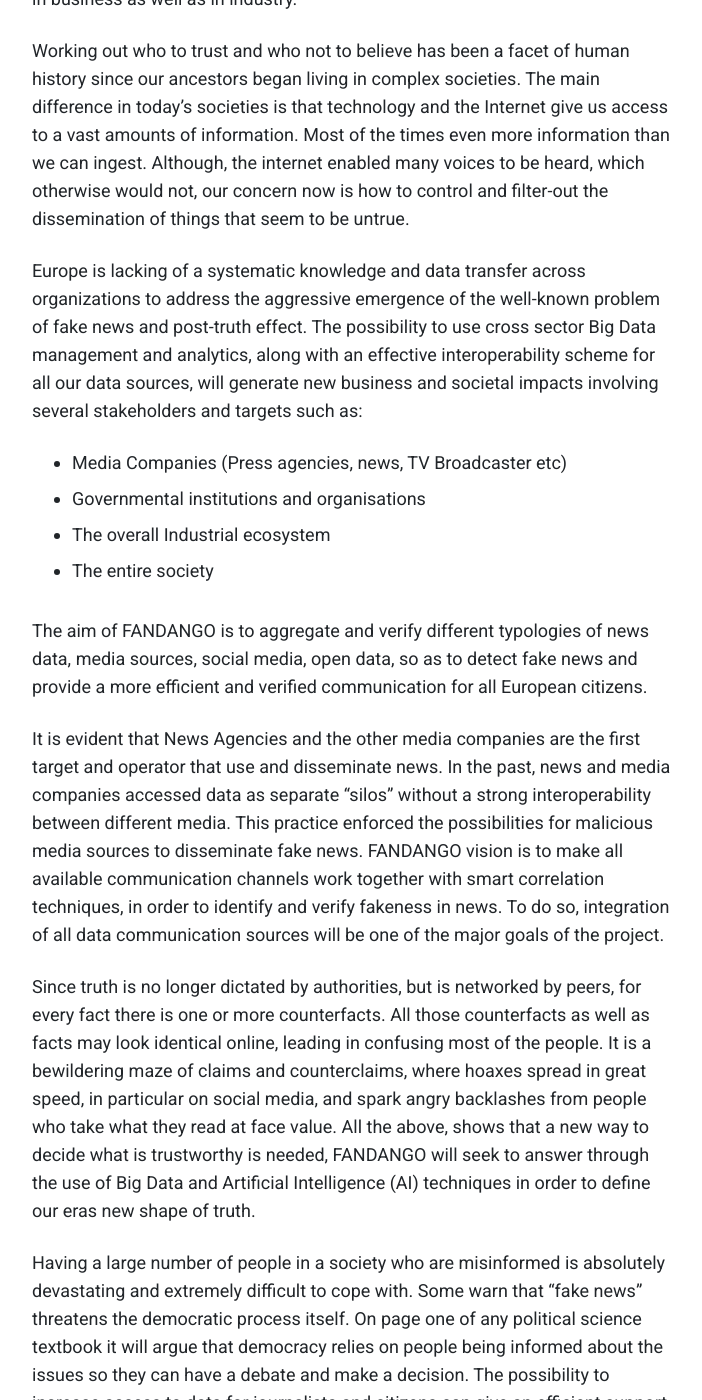
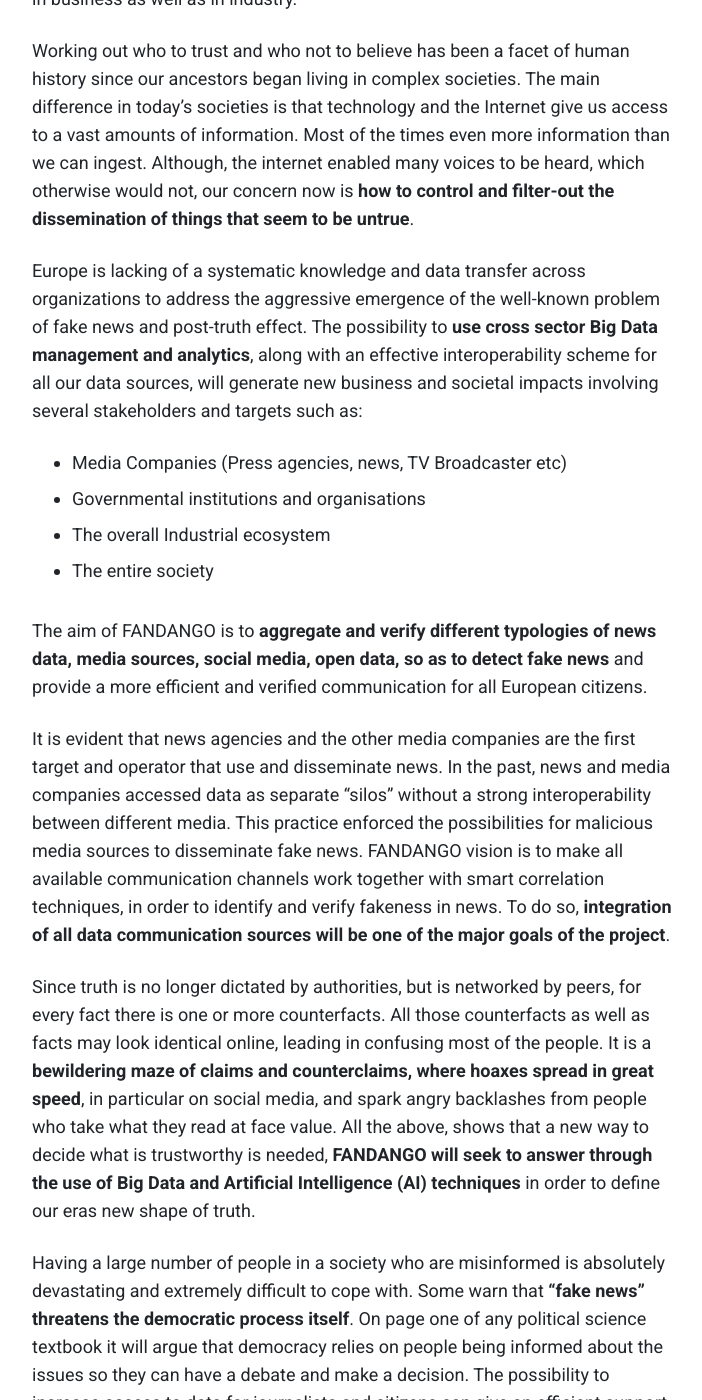
Before and after one commit to fandangOrg/fandango-web, a Jekyll site: the page built from _posts/2018-02-27-welcome-to-fandango.markdown, in a window 1280 px wide and 1400 px high, scrolled down 596 px. Shown: the whole window, without its empty margins (288-990 px from the left). Built offline with Jekyll 4.4.1, drawn with Linux system fonts in a browser that asks for light colours; comment, search, counter and statistics services are not loaded; some of the changed text lies outside the part shown.

Commit message:
Updated Welcome To Fandango

```diff
--- a/_posts/2018-02-27-welcome-to-fandango.markdown
+++ b/_posts/2018-02-27-welcome-to-fandango.markdown
@@ -5,23 +5,23 @@ author: Fandango team
 layout: post
 ---
 
-The “post truth” era in politics and in public opinion shaping is so broadly accepted that there is a [lemma in the Oxford Dictionary](https://en.oxforddictionaries.com/definition/post-truth), that it also includes the following quota: ‘In this era of post-truth politics, it's easy to cherry- pick data and come to whatever conclusion you desire’. A [survey conducted by the Pew Research Centre](http://www.journalism.org/2016/12/15/many-americans-believe-fake-news-is-sowing-confusion/) towards the end of last year found that 64% of social networks users said made-up news stories were causing confusion about the basic facts of current issues and events. Fake News are now a hot issue in Europe as well as worldwide, particularly referred to Political and Social Challenges that reflect in business as well as in industry.
+The “post truth” era in politics and in public opinion shaping is so broadly accepted that there is a [lemma in the Oxford Dictionary](https://en.oxforddictionaries.com/definition/post-truth), that it also includes the following quota: ‘In this era of post-truth politics, it's easy to cherry- pick data and come to whatever conclusion you desire’. A [survey conducted by the Pew Research Centre](http://www.journalism.org/2016/12/15/many-americans-believe-fake-news-is-sowing-confusion/) towards the end of last year found that **64% of social networks users said made-up news stories were causing confusion about the basic facts of current issues and events**. Fake News are now a hot issue in Europe as well as worldwide, particularly referred to political and social challenges that reflect in business as well as in industry.
 
-Working out who to trust and who not to believe has been a facet of human history since our ancestors began living in complex societies. The main difference in today’s societies is that technology and the Internet give us access to a vast amounts of information. Most of the times even more information than we can ingest. Although, the internet enabled many voices to be heard, which otherwise would not, our concern now is how to control and filter-out the dissemination of things that seem to be untrue.
+Working out who to trust and who not to believe has been a facet of human history since our ancestors began living in complex societies. The main difference in today’s societies is that technology and the Internet give us access to a vast amounts of information. Most of the times even more information than we can ingest. Although, the internet enabled many voices to be heard, which otherwise would not, our concern now is **how to control and filter-out the dissemination of things that seem to be untrue**.
 
-Europe is lacking of a systematic knowledge and data transfer across organizations to address the aggressive emergence of the well-known problem of fake news and post-truth effect. The possibility to use cross sector Big Data management and analytics, along with an effective interoperability scheme for all our data sources, will generate new business and societal impacts involving several stakeholders and targets such as:
+Europe is lacking of a systematic knowledge and data transfer across organizations to address the aggressive emergence of the well-known problem of fake news and post-truth effect. The possibility to **use cross sector Big Data management and analytics**, along with an effective interoperability scheme for all our data sources, will generate new business and societal impacts involving several stakeholders and targets such as:
 
 - Media Companies (Press agencies, news, TV Broadcaster etc)
 - Governmental institutions and organisations
 - The overall Industrial ecosystem
 - The entire society
 
-The aim of FANDANGO is to aggregate and verify different typologies of news data, media sources, social media, open data, so as to detect fake news and provide a more efficient and verified communication for all European citizens.
+The aim of FANDANGO is to **aggregate and verify different typologies of news data, media sources, social media, open data, so as to detect fake news** and provide a more efficient and verified communication for all European citizens.
 
-It is evident that News Agencies and the other media companies are the first target and operator that use and disseminate news. In the past, news and media companies accessed data as separate “silos” without a strong interoperability between different media. This practice enforced the possibilities for malicious media sources to disseminate fake news. FANDANGO vision is to make all available communication channels work together with smart correlation techniques, in order to identify and verify fakeness in news. To do so, integration of all data communication sources will be one of the major goals of the project.
+It is evident that news agencies and the other media companies are the first target and operator that use and disseminate news. In the past, news and media companies accessed data as separate “silos” without a strong interoperability between different media. This practice enforced the possibilities for malicious media sources to disseminate fake news. FANDANGO vision is to make all available communication channels work together with smart correlation techniques, in order to identify and verify fakeness in news. To do so, **integration of all data communication sources will be one of the major goals of the project**.
 
-Since truth is no longer dictated by authorities, but is networked by peers, for every fact there is one or more counterfacts. All those counterfacts as well as facts may look identical online, leading in confusing most of the people. It is a bewildering maze of claims and counterclaims, where hoaxes spread in great speed, in particular on social media, and spark angry backlashes from people who take what they read at face value. All the above, shows that a new way to decide what is trustworthy is needed, FANDANGO will seek to answer through the use of Big Data and Artificial Intelligence (AI) techniques in order to define our eras new shape of truth.
+Since truth is no longer dictated by authorities, but is networked by peers, for every fact there is one or more counterfacts. All those counterfacts as well as facts may look identical online, leading in confusing most of the people. It is a **bewildering maze of claims and counterclaims, where hoaxes spread in great speed**, in particular on social media, and spark angry backlashes from people who take what they read at face value. All the above, shows that a new way to decide what is trustworthy is needed, **FANDANGO will seek to answer through the use of Big Data and Artificial Intelligence (AI) techniques** in order to define our eras new shape of truth.
 
-Having a large number of people in a society who are misinformed is absolutely devastating and extremely difficult to cope with. Some warn that “fake news” threatens the democratic process itself. On page one of any political science textbook it will argue that democracy relies on people being informed about the issues so they can have a debate and make a decision. The possibility to increase access to data for journalists and citizens can give an efficient support in tackling this problem and in helping a better usage of new digital information channels.
+Having a large number of people in a society who are misinformed is absolutely devastating and extremely difficult to cope with. Some warn that **“fake news” threatens the democratic process itself**. On page one of any political science textbook it will argue that democracy relies on people being informed about the issues so they can have a debate and make a decision. The possibility to increase access to data for journalists and citizens can give an efficient support in tackling this problem and in helping a better usage of new digital information channels.
 
-European tradition in democracy, journalism and transparency should play a wordwide example in fast changing society, where all citizens appears completely overwhelmed by the new technologies and by the new social challenges.
+**European tradition in democracy, journalism and transparency should play a wordwide example in fast changing society**, where all citizens appears completely overwhelmed by the new technologies and by the new social challenges.
```
